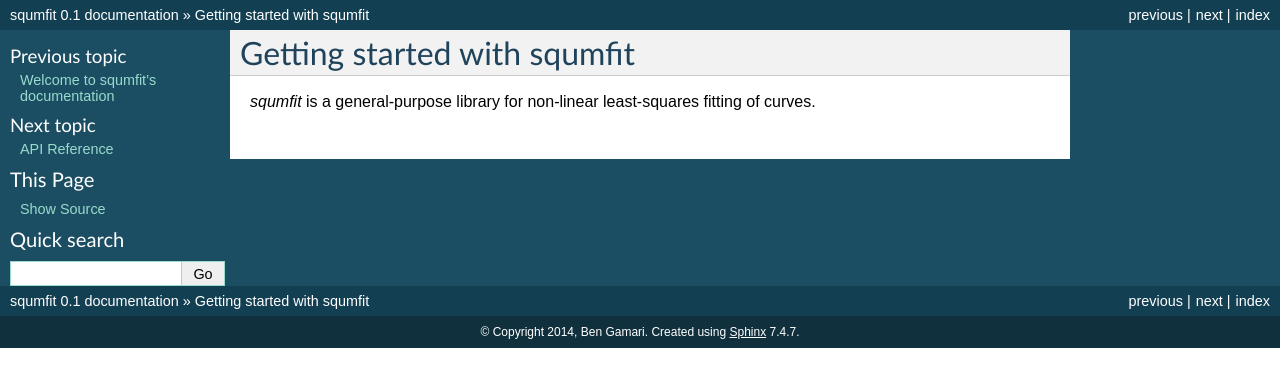
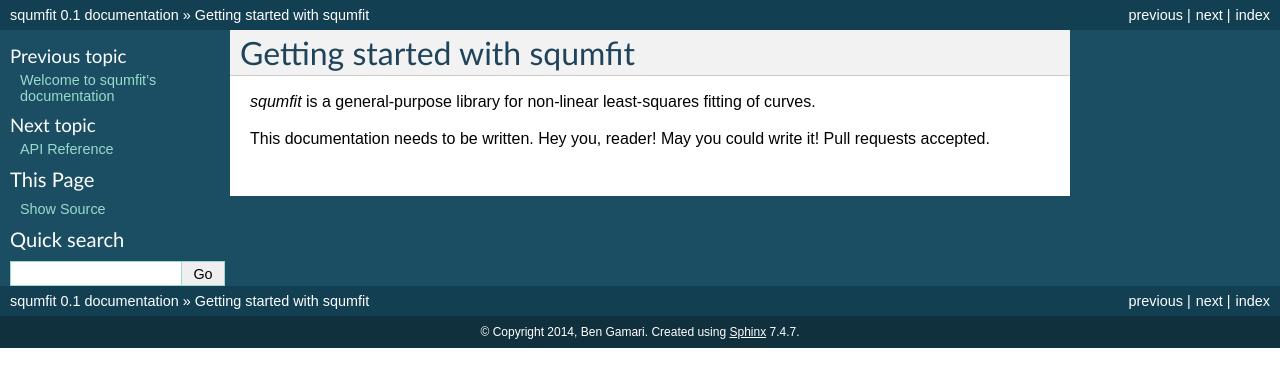
Before and after one commit to bgamari/squmfit, a Sphinx documentation site: the page built from docs/getting_started.rst, in a window 1280 px wide. Shown: the top 387 px of the page. Built offline with Sphinx 7.4.7, drawn with Linux system fonts in a browser that asks for light colours.

Commit message:
Add TODO to getting started

```diff
--- a/docs/getting_started.rst
+++ b/docs/getting_started.rst
@@ -3,3 +3,6 @@
 
 `squmfit` is a general-purpose library for non-linear least-squares
 fitting of curves.
+
+This documentation needs to be written. Hey you, reader! May you could write it!
+Pull requests accepted.
```
